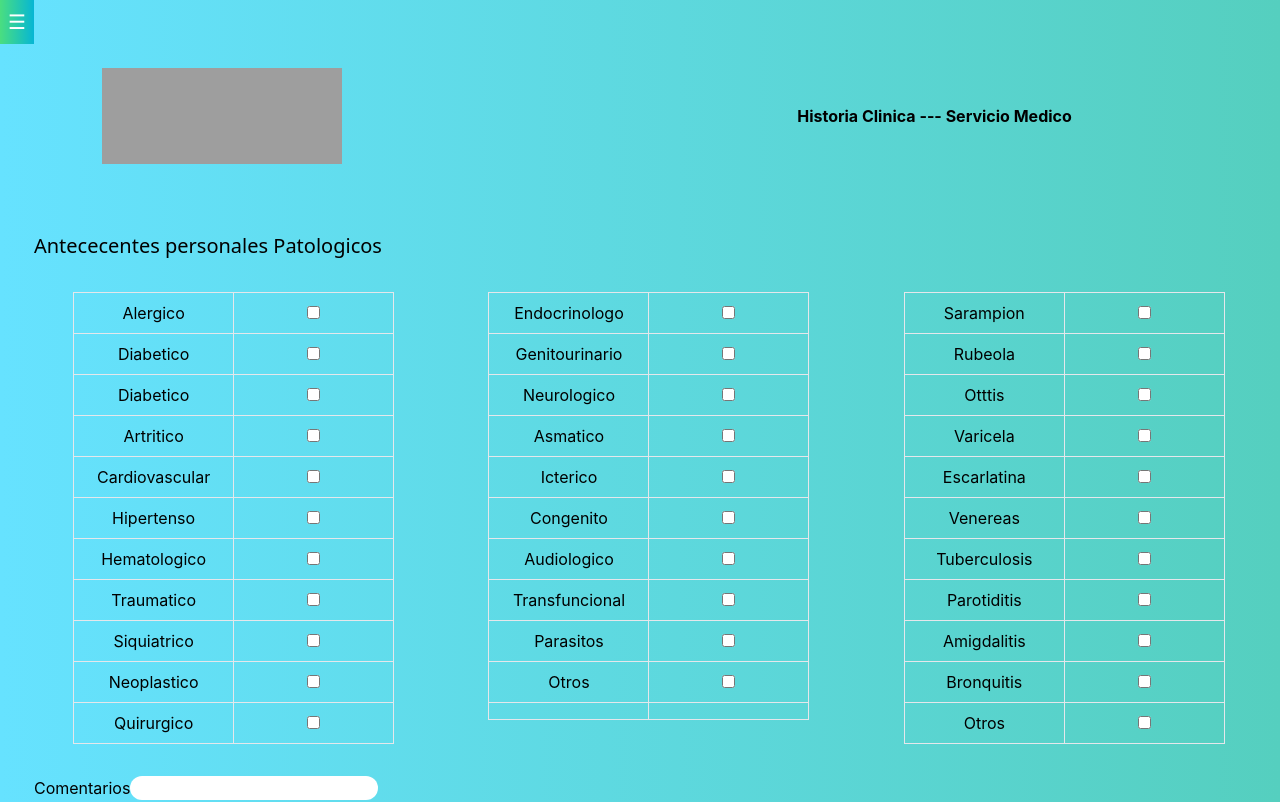
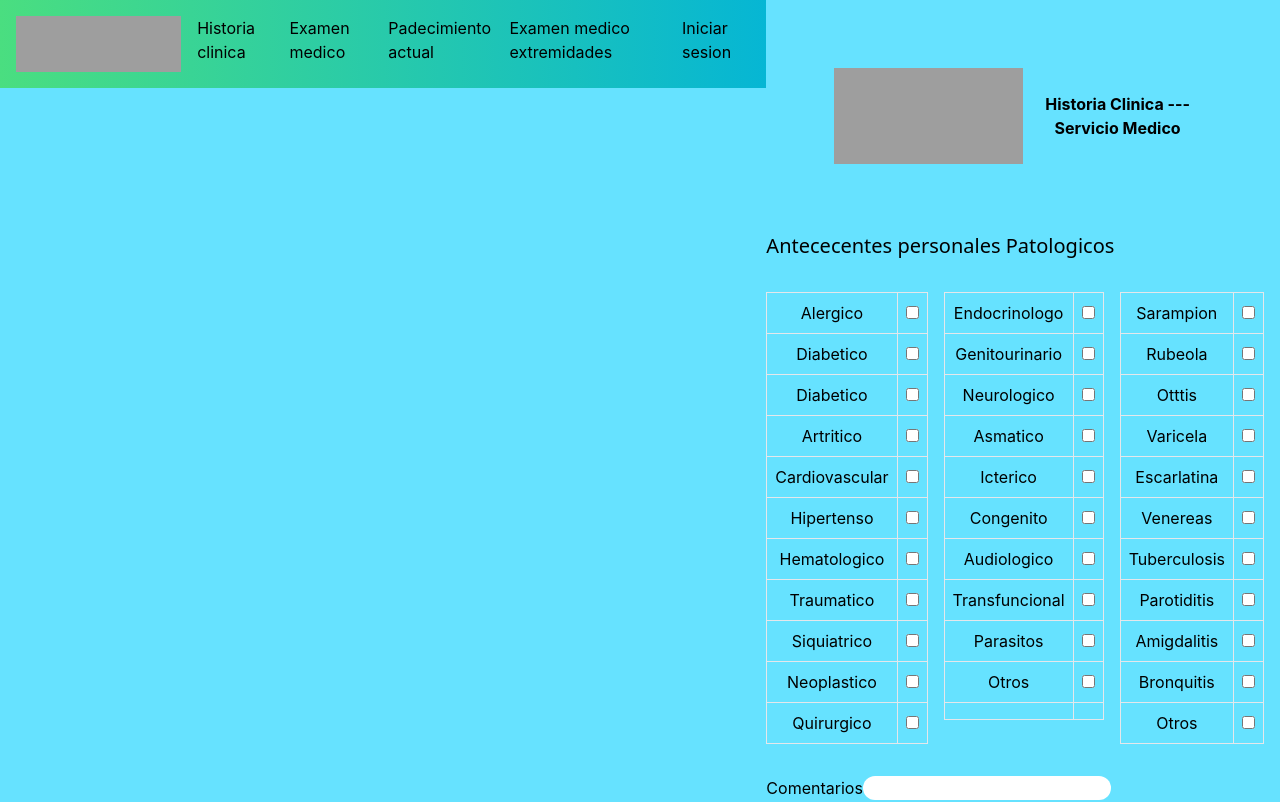
Before and after one commit to Varg-Vikernes/medical-control, a React (Create React App) app: page /Hcx2 in a window 1280 px wide. Shown: the top 802 px of the page. Built offline with nearby package versions, Linux system fonts and the light colour scheme; grey boxes are pictures that could not be loaded.

Commit message:
Diseño de formulario hcx1 Falta estilo en botones

```diff
--- a/src/App.css
+++ b/src/App.css
@@ -32,6 +32,7 @@
   from {
     transform: rotate(0deg);
   }
+
   to {
     transform: rotate(360deg);
   }
--- a/src/components/Hcx1/AntecentesLaboral/antecedentesLabotales.jsx
+++ b/src/components/Hcx1/AntecentesLaboral/antecedentesLabotales.jsx
@@ -18,8 +18,8 @@ const AntecedentesLaborales = () => {
     const [analisisErgonomico, setAnalisisErgonomico] = useState('');
     const [cuales, setCuales] = useState('');
     return (
-        <form action="" className="w-full p-4">
-            <div className="border rounded-lg p-8 shadow-md bg-white">
+        <form action="" className="Form-Antecedentes">
+            <div className="border rounded-lg  shadow-md ">
                 <h1 className="text-xl  font-sans mb-4"> Antecedentes Laborales. </h1>
                 {/* FORMULARIO ANTECEDENTES LABORALES */}
                 <div className="flex-1 mr-4">
--- a/src/components/Hcx1/FichaIdentificacion/identificacion.jsx
+++ b/src/components/Hcx1/FichaIdentificacion/identificacion.jsx
@@ -29,7 +29,7 @@ const Identificacion = ({ onSubmit }) => {
 
     return (
         <form action="" className="w-full p-4" onSubmit={handleForSubmit}>
-            <div className="border rounded-lg p-8 shadow-md bg-white">
+            <div className="border rounded-lg p-8 shadow-md Form-Identificacion">
                 <h1 className="text-xl  font-sans mb-4">Ficha de identificacion</h1>
                 <div className="flex justify-between mb-4">
 
--- a/src/components/Hcx1/PersonalPatologico/antecedentePersonal.jsx
+++ b/src/components/Hcx1/PersonalPatologico/antecedentePersonal.jsx
@@ -17,8 +17,8 @@ const PersonalPatologico = () => {
     const [inmunizaciones, setInmunizaciones] = useState('');
     const [actividadesDepor, setActividadesDepor] = useState('');
     return (
-        <form action="" className="w-full p-4">
-            <div className="border rounded-lg p-8 shadow-md bg-white">
+        <form action="" className=" Form-AntecedentesPersonales">
+            <div className="border rounded-lg p-8 shadow-md ">
                 <h1 className="text-xl  font-sans mb-4">Antecedentes personales no Patologicos</h1>
                 <div className="flex justify-betwen mb-4">
                     <div className="flex-1 mr-4">
--- a/src/components/Hcx1/antecedentesHeredoFam/antecedentesHeredoF.jsx
+++ b/src/components/Hcx1/antecedentesHeredoFam/antecedentesHeredoF.jsx
@@ -42,8 +42,8 @@ const HeredoFamiliar = (category) => {
     return (
         <>
 
-            <div className="container mx-auto p-4">
-                <div className="border rounded-lg p-8 shadow-md bg-white">
+            <div className="container Form-AntecedentesHeredo">
+                <div className="border rounded-lg p-8 shadow-md  ">
                     <h1 className="text-xl  font-sans mb-4">Antecedentes heredo Familiares</h1>
                     <table className="table-auto border">
                         <thead>
--- a/src/components/Navbar/Navbar.jsx
+++ b/src/components/Navbar/Navbar.jsx
@@ -1,93 +1,48 @@
-import React, { useState } from "react";
-import { useLocation } from "react-router-dom";
+import React from "react";
+import { Link, useLocation } from "react-router-dom";
 
 const Navbar = () => {
-    const Location = useLocation();
-    const [sidebarOpen, setSidebarOpen] = useState(false);
-
-    const toggleSidebar = () => {
-        setSidebarOpen(!sidebarOpen);
-    };
-
-    const closeSidebar = () => {
-        setSidebarOpen(false);
-    };
+    const location = useLocation();
 
     const isActive = (path) => {
-        return Location.pathname === path ? "active" : "";
+        return location.pathname === path ? "active" : "";
     };
 
     return (
-        <>
-
-            <div className="flex h-screen">
-                {sidebarOpen && (
-                    <div
-                        className="w-64 bg-gradient-to-b from-green-400 to-cyan-500 p-4  sideBarFondo"
-                        style={{ minWidth: "16rem" }}
-                    >
-                        <button
-                            className="text-xl text-white cursor-pointer"
-                            onClick={closeSidebar}
-                        >
-                            &times;
-                        </button>
-                        <ul className="flex flex-col space-y-4 mt-4 p-10">
-
-                            <li className={`nav-item ${isActive("/")}`} onClick={closeSidebar}>
-                                <a className="nav-link" href="/" to="/">
+        <div className="bg-gradient-to-r from-green-400 to-cyan-500 p-2">
+            <ul className="flex space-x-4 p-2">
+                <img
+                    src="https://th.bing.com/th/id/R.0bb24fc69f3eadf890bc973595958d98?rik=4n7nydXfJTfMxw&pid=ImgRaw&r=0"
+                    alt=""
+                    className="w-60 h-14 object-cover font-sans "
+                />
+                <li className={`nav-item ${isActive("/")}`}>
+                    <Link className="nav-link" to="/">
                         Historia clinica
-                                </a>
+                    </Link>
                 </li>
-                            <li
-                                className={`nav-item ${isActive("/Hcx2")}`}
-                                onClick={closeSidebar}
-                            >
-                                <a className="nav-link" href="/Hcx2" to="/Hcx2">
+                <li className={`nav-item ${isActive("/Hcx2")}`}>
+                    <Link className="nav-link" to="/Hcx2">
                         Examen medico
-                                </a>
+                    </Link>
                 </li>
-                            <li
-                                className={`nav-item ${isActive("/Hcx3")}`}
-                                onClick={closeSidebar}
-                            >
-                                <a className="nav-link" href="/Hcx3" to="Hcx3">
+                <li className={`nav-item ${isActive("/Hcx3")}`}>
+                    <Link className="nav-link" to="/Hcx3">
                         Padecimiento actual
-                                </a>
+                    </Link>
                 </li>
-                            <li
-                                className={`nav-item ${isActive("/Hcx4")}`}
-                                onClick={closeSidebar}
-                            >
-                                <a className="nav-link" href="/Hcx4" to="/Hcx4">
+                <li className={`nav-item ${isActive("/Hcx4")}`}>
+                    <Link className="nav-link" to="/Hcx4">
                         Examen medico extremidades
-                                </a>
+                    </Link>
                 </li>
-                            <li
-                                className={`nav-item ${isActive("/login")}`}
-                                onClick={closeSidebar}
-                            >
-                                <a className="nav-link" href="/login" to="/login">
+                <li className={`nav-item ml-auto ${isActive("/login")}`}>
+                    <Link className="nav-link" to="/login">
                         Iniciar sesion
-                                </a>
+                    </Link>
                 </li>
             </ul>
         </div>
-                )}
-                <div className="flex flex-col flex-1 overflow-hidden w-full">
-                    <div className="bg-gradient-to-r from-green-400 to-cyan-500 p-2">
-                        <button
-                            className="text-xl text-white cursor-pointer w-200"
-                            onClick={toggleSidebar}
-                        >
-                            ☰
-                        </button>
-
-                    </div>
-                </div>
-            </div>
-
-        </>
     );
 };
 
--- /dev/null
+++ b/src/components/style/Nabvar.model.css
@@ -0,0 +1,3 @@
+* {
+    margin: 0;
+}
--- /dev/null
+++ b/src/components/style/formHcx1.module.css
@@ -0,0 +1,88 @@
+.Presentacion {
+    padding: 10px;
+    margin: 10px;
+    width: 1250px;
+    background-color: rgba(253, 199, 199, 0.7);
+    backdrop-filter: blur(10px);
+}
+
+.Form {
+    padding: 10px;
+    margin: 40px;
+    width: 1250px;
+    height: 150px;
+    border-radius: 10px;
+    flex-direction: column;
+    background-color: rgba(255, 179, 179, 0.2);
+    backdrop-filter: blur(10px);
+}
+
+.Form-Identificacion {
+    padding: 10px;
+    margin: 20px;
+    width: 1250px;
+    height: max-content;
+    border-radius: 10px;
+    flex-direction: column;
+    background-color: rgba(255, 179, 179, 0.2);
+    backdrop-filter: blur(10px);
+}
+
+.Form-Antecedentes {
+    padding: 10px;
+    margin: 30px;
+    width: 1260px;
+    height: 100%;
+    border-radius: 10px;
+    flex-direction: column;
+    background-color: rgba(255, 179, 179, 0.2);
+    backdrop-filter: blur(10px);
+
+}
+
+.Form-AntecedentesPersonales {
+    padding: 10px;
+    margin: 30px;
+    width: 1260px;
+    height: 100%;
+    border-radius: 10px;
+    flex-direction: column;
+    background-color: rgba(255, 179, 179, 0.2);
+    backdrop-filter: blur(10px);
+}
+
+.Form-AntecedentesHeredo {
+    padding: 10px;
+    margin: 30px;
+    width: 1260px;
+    height: 100%;
+    border-radius: 10px;
+    flex-direction: column;
+    background-color: rgba(255, 179, 179, 0.2);
+    backdrop-filter: blur(10px);
+}
+
+.Button-EviarDatos {
+    background-color: #000000;
+    /* Tono azul */
+    color: #fff;
+    /* Color del texto blanco para mayor contraste */
+    padding: 10px 20px;
+    /* Ajusta el relleno según tus preferencias */
+    border: none;
+    border-radius: 5px;
+    /* Bordes redondeados */
+    cursor: pointer;
+    display: inline-block;
+    /* Para que el botón no ocupe todo el ancho disponible */
+    margin: 0 auto;
+    /* Centrar el botón horizontalmente */
+}
+
+.buton {
+    width: 200px;
+    margin: 0 auto;
+    padding: 10px 50px;
+    background-color: blue;
+    align-items: center;
+}
--- a/src/index.css
+++ b/src/index.css
@@ -1,7 +1,8 @@
 @import 'tailwindcss/base';
 @import 'tailwindcss/components';
 @import 'tailwindcss/utilities';
-
+@import './components/style/formHcx1.module.css';
+@import './components/style/Nabvar.model.css';
 
 body {
   margin: 0;
@@ -11,7 +12,6 @@ body {
   -webkit-font-smoothing: antialiased;
   -moz-osx-font-smoothing: grayscale;
   background: rgb(102, 226, 255);
-  background: linear-gradient(90deg, rgba(102, 226, 255, 1) 0%, rgba(85, 207, 191, 1) 100%, rgba(255, 255, 255, 0.9332107843137255) 100%);
   /**/
 }
 
@@ -27,14 +27,7 @@ code {
 }
 
 .formulariosFondo {
-  background-image: url(https://th.bing.com/th/id/R.c45466caccc52c244a190f5baf6575d0?rik=I7iFj%2blfn2Pogg&pid=ImgRaw&r=0);
-}
-
-.sideBarFondo {
-  background-image: url(https://th.bing.com/th/id/R.63fbec70d68eaf8cf089b7272fed2bd4?rik=6jcBGPvjVUcLKg&pid=ImgRaw&r=0);
-  background-repeat: no-repeat;
-  background-size: cover;
-
+  background-image: url(https://www.xtrafondos.com/wallpapers/patron-de-mandala-abstracto-7884.jpg);
 }
 
 input {
```
Also changed, not shown: src/components/Hcx1/DatosPrimarios/primario.jsx (+6 -5 lines), src/components/Hcx1/hcx1.jsx (+6 -12 lines). Lines whose indentation alone changed are shown as unchanged.
